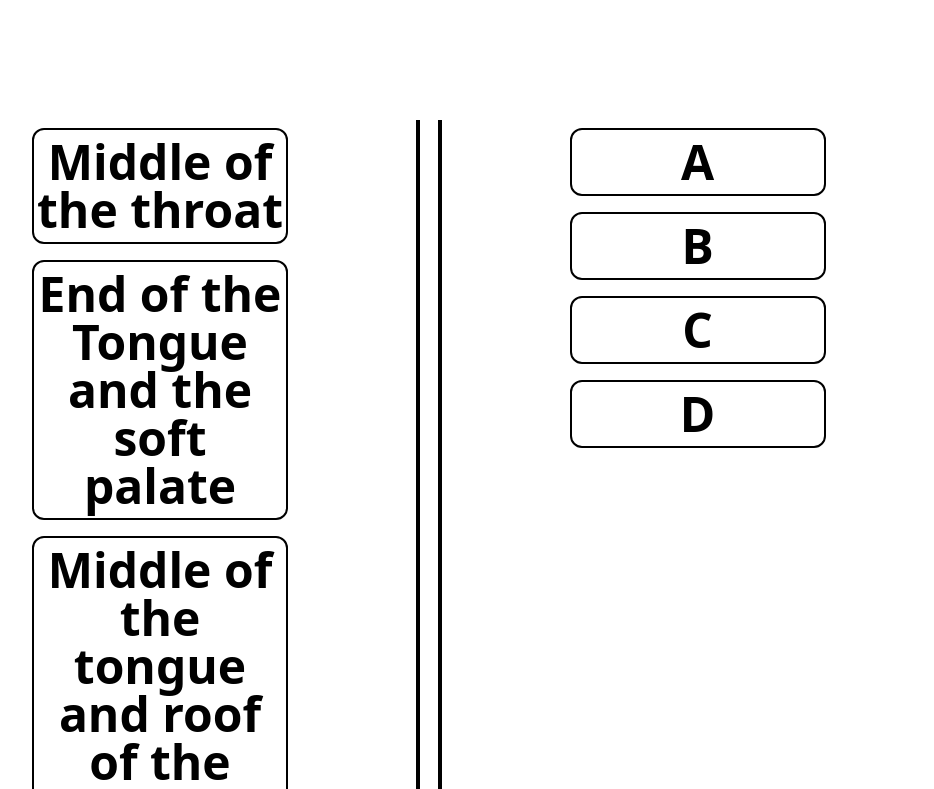
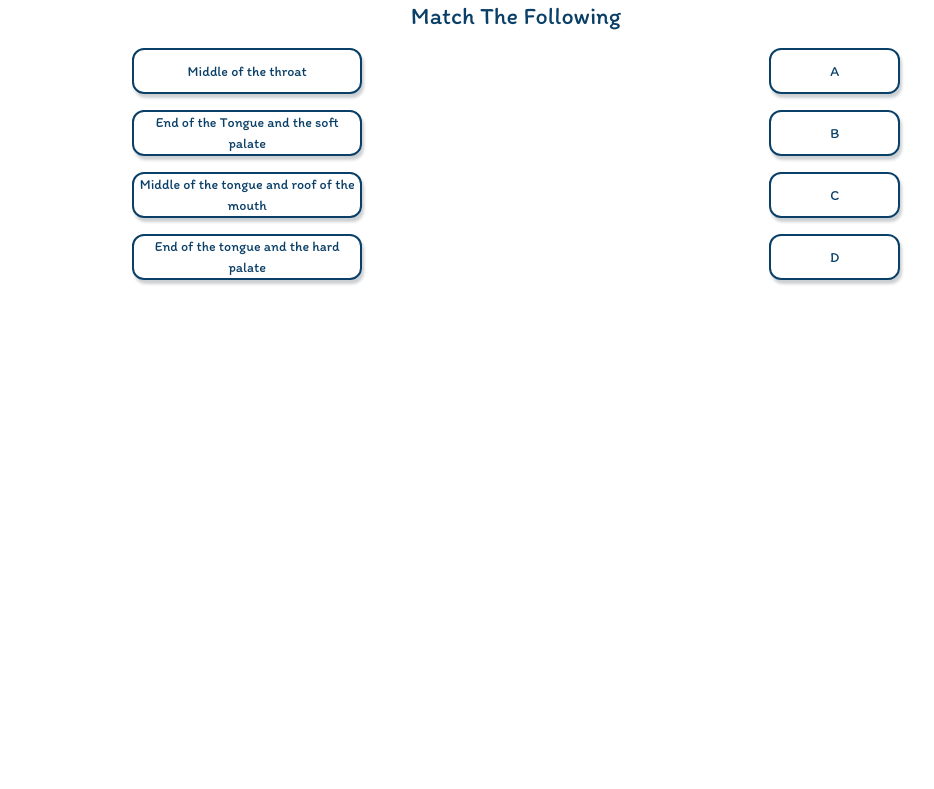
Before and after one commit to arsalan1004/Safwaat, a React (Vite) app in the folder Frontend/: page /match in a window 1280 px wide. Shown: the top 789 px of the page, without its empty margins (124-1058 px from the left). Built offline with nearby package versions, Linux system fonts and the light colour scheme; a web font is replaced by a local one.

Commit message:
refactor: add matching correction styles

```diff
--- a/Frontend/src/Components/learningUnit/slideMiddle/matching/Match.jsx
+++ b/Frontend/src/Components/learningUnit/slideMiddle/matching/Match.jsx
@@ -7,8 +7,8 @@ import { matchingSlideAction } from '../../../../Store/matchingSlideSlice';
 const Match = () => {
   const dispatch = useDispatch();
   const {columnOne, columnTwo, answers} = useSelector(state => state.matchingSlideSlice)
-
-  console.log(answers);
+  const {isChecked} = useSelector(state => state.slideControl)
+  console.log(isChecked);
 
 
   // const [answer, setAnswer] = useState([
@@ -19,13 +19,9 @@ const Match = () => {
   // ]);
 
   // MAX_TRIES = 4
-  // const [selectedPairs, setSelectedPairs] = useState(0);
+
   const [disableLeft, setDisableLeft] = useState(false);
   const [disableRight, setDisableRight] = useState(true);
-  // const buttonL = useRef(0);
-  // const buttonR = useRef(0);
-  const [answerMsg,setMsg] = useState(null);
-  // const [checkCity,setCity] = useState("");
   const [selectOption,setSelectOption] = useState("");
   const [selectedDisabledOptIndex, setSelectedDisabledOptIndex] = useState(-1);
   const [counter,setCounter] = useState({tries:0,count:0});
@@ -43,30 +39,23 @@ const Match = () => {
     3: false
   })
 
-  // const disableStatus = {
-  //   0: false,
-  //   1: false,
-  //   2: false,
-  //   3: false
-  // }
+  const [checkStyleDict, setCheckStyleDict] = useState(() => ({}))
 
   const newColStyles = {
-    'selected': `bg-secondary text-primary w-[20vw] h-auto border-2 border-b-slate-700 rounded-xl my-2 mx-[10vw] `,
-    'freezed': `bg-[rgba(4,69,119,0.3)] text-primary w-[20vw] h-auto border-2 border-b-slate-700 rounded-xl my-2 mx-[10vw]`
+    'selected': `match-shadow-outer text-primary text-[14px] font-itim border-2 border-secondary rounded-xl px-[2px] bg-secondary`,
+    'freezed': `match-shadow-inner text-primary text-[14px] font-itim border-2 border-slate-700 rounded-xl px-[2px] bg-[rgba(4,69,119,0.3)]`
+  }
+  const checkStyles = {
+    'correct': 'match-shadow-outer text-primary text-[14px] font-itim border-2 border-correct rounded-xl px-[2px] bg-correct',
+    'wrong': 'match-shadow-outer text-primary text-[14px] font-itim border-2 border-wrong rounded-xl px-[2px] bg-wrong'
   }
 
-
+  let style = `match-shadow-outer text-secondary text-[14px] font-itim border-2 border-secondary rounded-xl px-[2px]`;
   const [colOneStyle, setColOneStyle] = useState([
-    `w-[20vw] h-auto border-2 border-b-slate-700 rounded-xl my-2 mx-[10vw]`,
-    `w-[20vw] h-auto border-2 border-b-slate-700 rounded-xl my-2 mx-[10vw]`,
-    `w-[20vw] h-auto border-2 border-b-slate-700 rounded-xl my-2 mx-[10vw]`,
-    `w-[20vw] h-auto border-2 border-b-slate-700 rounded-xl my-2 mx-[10vw]`,
+    style, style, style, style
   ]);
   const [colTwoStyle, setColTwoStyle] = useState([
-    `w-[20vw] h-auto border-2 border-b-slate-700 rounded-xl my-2 mx-[10vw]`,
-    `w-[20vw] h-auto border-2 border-b-slate-700 rounded-xl my-2 mx-[10vw]`,
-    `w-[20vw] h-auto border-2 border-b-slate-700 rounded-xl my-2 mx-[10vw]`,
-    `w-[20vw] h-auto border-2 border-b-slate-700 rounded-xl my-2 mx-[10vw]`,
+    style, style, style, style
   ]);
 
     useMemo(()=>{
@@ -80,18 +69,26 @@ const Match = () => {
 
 
     function checkPairs(option) {
-        console.log(`option: ${option}`)
+        console.log(`option: ${selectOption}`)
         console.log(`answer: ${answers[selectOption]}`)
+
         if(option == answers[selectOption]) {
+
+          /**
+           * if correct:
+           *  option: style[]
+           */
             if(counter.count + 1 == 4) dispatch(matchingSlideAction.setIsMatchingCorrect(true));
             console.log("CORRECT ANSWER CALLED");
-            setMsg(true);
+
             setCounter({tries:counter.tries+1,count:counter.count+1});
+            setCheckStyleDict(prevCheckSt => ({...prevCheckSt, [selectOption]: 'correct', [option]: 'correct'}));
           }
           else {
           console.log("WRONG ANSWER CALLED");
-            setMsg(false);
+
             setCounter({tries:counter.tries+1,count:counter.count});
+            setCheckStyleDict(prevCheckSt => ({...prevCheckSt, [selectOption]: 'wrong', [option]: 'wrong'}));
         }
         dispatch(matchingSlideAction.setTries(counter.tries+1));
 
@@ -103,7 +100,12 @@ const Match = () => {
     const selectLeftColumnHandler = (option, index) => {
       setSelectedDisabledOptIndex(index)
       console.log("SELECT LEFT COLUMN HANDLER CALLED");
-      colOneStyle[index] = newColStyles.selected;
+      setColOneStyle((prevStyle) =>
+      (prevStyle.map((style, styleIndex) =>
+      (styleIndex != index ? style : newColStyles.selected)
+      )
+      ))
+      // colOneStyle[index] = newColStyles.selected;
       console.log(option);
       setSelectOption(option);
       setDisableStatusOne(dsOne => ({...dsOne, [index]: true}))
@@ -114,55 +116,65 @@ const Match = () => {
     }
     const selectRightColumnHandler = (option, index) => {
       console.log("SELECT RIGHT COLUMN HANDLER CALLED");
-      colOneStyle[selectedDisabledOptIndex] = newColStyles.freezed;
-      colTwoStyle[index] = newColStyles.freezed;
+      setColOneStyle((prevStyle) =>
+        (prevStyle.map((style, styleIndex) =>
+          (styleIndex != selectedDisabledOptIndex ? style : newColStyles.freezed)
+          )
+        ))
+      setColTwoStyle((prevStyle) =>
+        (prevStyle.map((style, styleIndex) =>
+          (styleIndex != index ? style : newColStyles.freezed)
+          )
+        ))
+
+      // colOneStyle[selectedDisabledOptIndex] = newColStyles.freezed;
+      // colTwoStyle[index] = newColStyles.freezed;
       setDisableStatusTwo(dsTwo => ({...dsTwo, [index]: true}))
 
       console.log(option);
       checkPairs(option);
       setDisableLeft(false);
-      // setDisableRight(true);
+      setDisableRight(true);
       setSelectOption(false);
     }
-
+    console.log(checkStyleDict)
   return (
-    <div className="container">
-      {/* <Header></Header> */}
-      <div className="flex my-[15vh]">
-        <div className="flex flex-col ml-7">
-
-
+    <div className="">
+      <h1 className='font-itim text-2xl text-secondary text-center mb-4'>Match The Following</h1>
+      <div className="w-3/5 mx-auto flex justify-between font-itim">
+        <div className="w-[30%] grid grid-cols-[100%] grid-rows-[repeat(4,1fr)] gap-y-4">
           {columnOne.map((option, index) => (
             <button
               key={index}
-              className={colOneStyle[index]}
+              className={isChecked ? checkStyles[checkStyleDict[option]] : colOneStyle[index]}
               onClick={() => selectLeftColumnHandler(option, index)}
               disabled = {counter == 4 || disabledStatusOne[index] || disableLeft == true}
             >
-              <p className="py-2 font-bold text-5xl text-center">{option}</p>
+              <p className="text-center">{option}</p>
             </button>
           ))}
         </div>
-        <div className="border-x-4 border-black w-[2vw]"></div>
-        <div className="flex flex-col w-[20vw]">
+
+        <div className="w-[17%] grid grid-cols-[100%] grid-rows-[repeat(4,1fr)] gap-y-4">
           {
             columnTwo.map((option, index) => (
             <button
               key={index}
-              className={colTwoStyle[index]}
+              className={isChecked ? checkStyles[checkStyleDict[option]] :colTwoStyle[index]}
               onClick={() => selectRightColumnHandler(option, index)}
               disabled = {(counter == 4 || selectOption == false || disabledStatusTwo[index] || disableRight == true) ? true : false}
             >
-              <p className="py-2 font-bold text-5xl text-center">{option}</p>
+              <p className="text-center">{option}</p>
             </button>
           ))}
         </div>
       </div>
-      {answerMsg && <p className="py-2 font-bold text-5xl text-center">&#128077;</p>}
-      {!answerMsg && <p className="py-2 font-bold text-5xl text-center">&#128078;</p> }
-      {counter.tries==4? <p className="font-bold text-5xl text-center">Score:{counter.count}</p>:null}
+
     </div>
   );
 };
 
 export default Match;
+
+// {answerMsg && <p className="py-2 text-center">&#128077;</p>}
+// {!answerMsg && <p className="py-2   text-center">&#128078;</p> }
--- a/Frontend/src/Constants/learningUnitData.json
+++ b/Frontend/src/Constants/learningUnitData.json
@@ -2,8 +2,8 @@
   "learningUnitData" : [
     {
       "slideIdArray": [
+        "507f1f77zjr86cd799439011",
         "507f1f77lkj86cd799439011",
-        "507f1f77zjr86cd799439011",
         "507f1f77fed86cd799439011",
         "507f1f77htf86cd799439011",
         "507f1f77bcf86cd799439011",
--- a/Frontend/src/index.css
+++ b/Frontend/src/index.css
@@ -20,6 +20,12 @@
   }
   .drop-option-shadow {
     @apply shadow-[2px_4px_3px_0px_rgba(2,20,33,0.2)] ;
+  }
+  .match-shadow-outer {
+    @apply shadow-[2px_4px_3px_0px_rgba(2,20,33,0.2)] ;
+  }
+  .match-shadow-inner {
+    @apply shadow-[inset_2px_4px_3px_0px_rgba(2,20,33,0.2)] ;
   }
   .button_drop_shadow {
     @apply shadow-[5px_4px_8px_rgba(2,20,33,0.25)] ;
```
Also changed, not shown: Frontend/src/Constants/slideData.json (+5 -5 lines).
